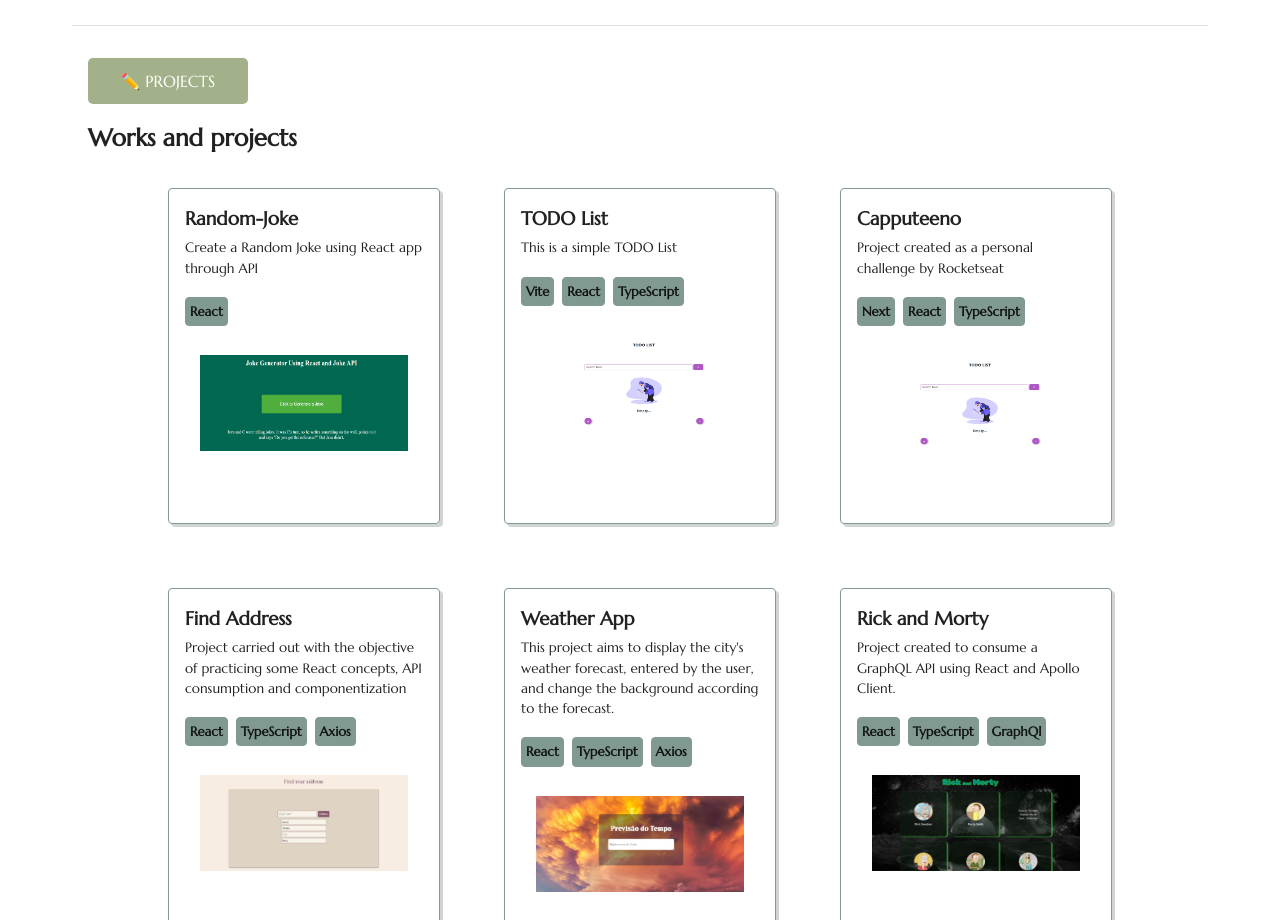
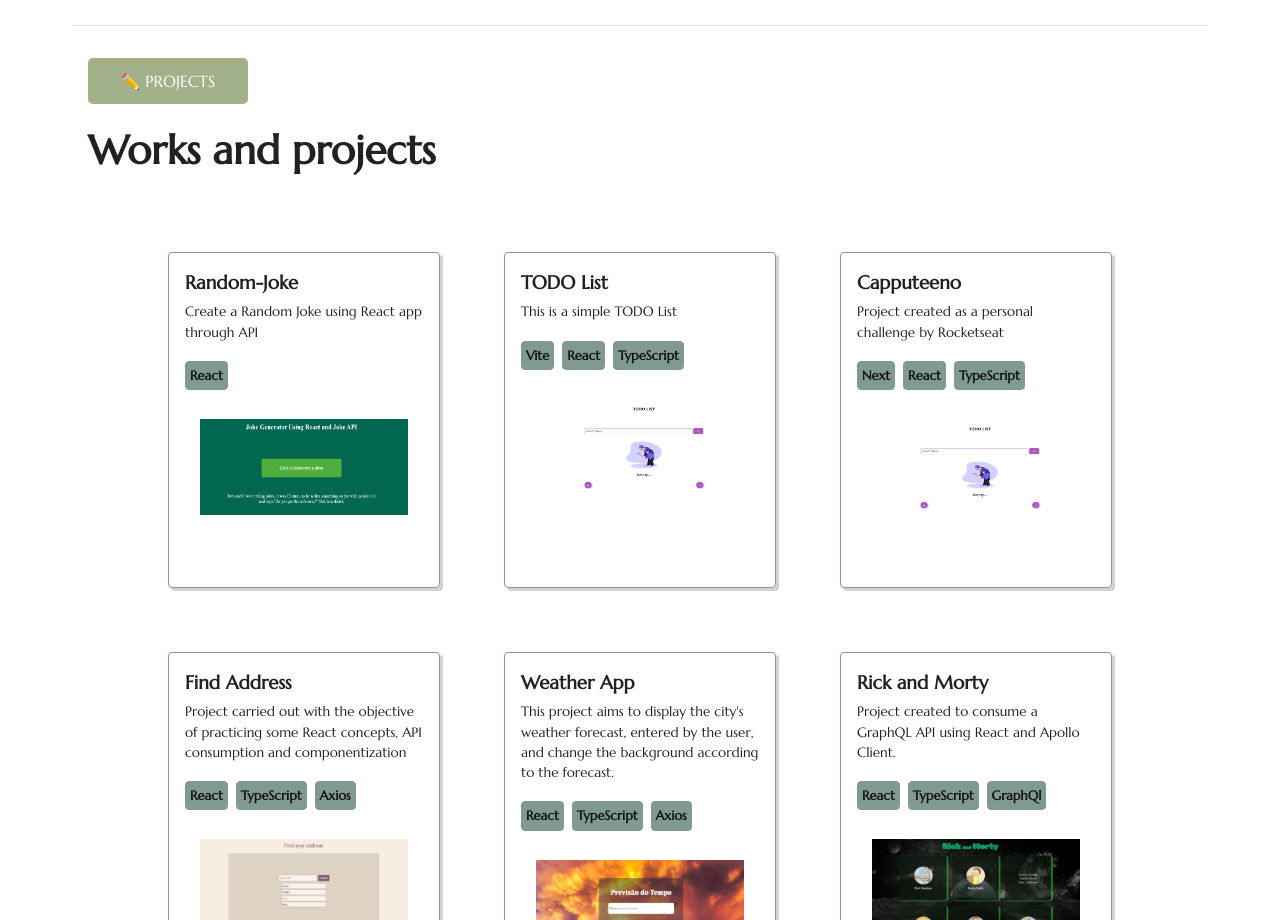
Before and after one commit to TaisaBraga/portfolio, a React (Vite) app: page / in a window 1280 px wide. Shown: the part 1160-2080 px from the top of the page. Built offline with nearby package versions, Linux system fonts and the light colour scheme.

Commit message:
fix page title size

```diff
--- a/src/components/Organisms/3.Projects/ProjectsPage.css
+++ b/src/components/Organisms/3.Projects/ProjectsPage.css
@@ -2,6 +2,10 @@
     padding: 1em;
 }
 
+#Projects>h1{
+    font-size: 2.5em;
+    margin-bottom: 1em;
+}
 .cardProjects{
     display: flex;
     flex-wrap: wrap;
```
